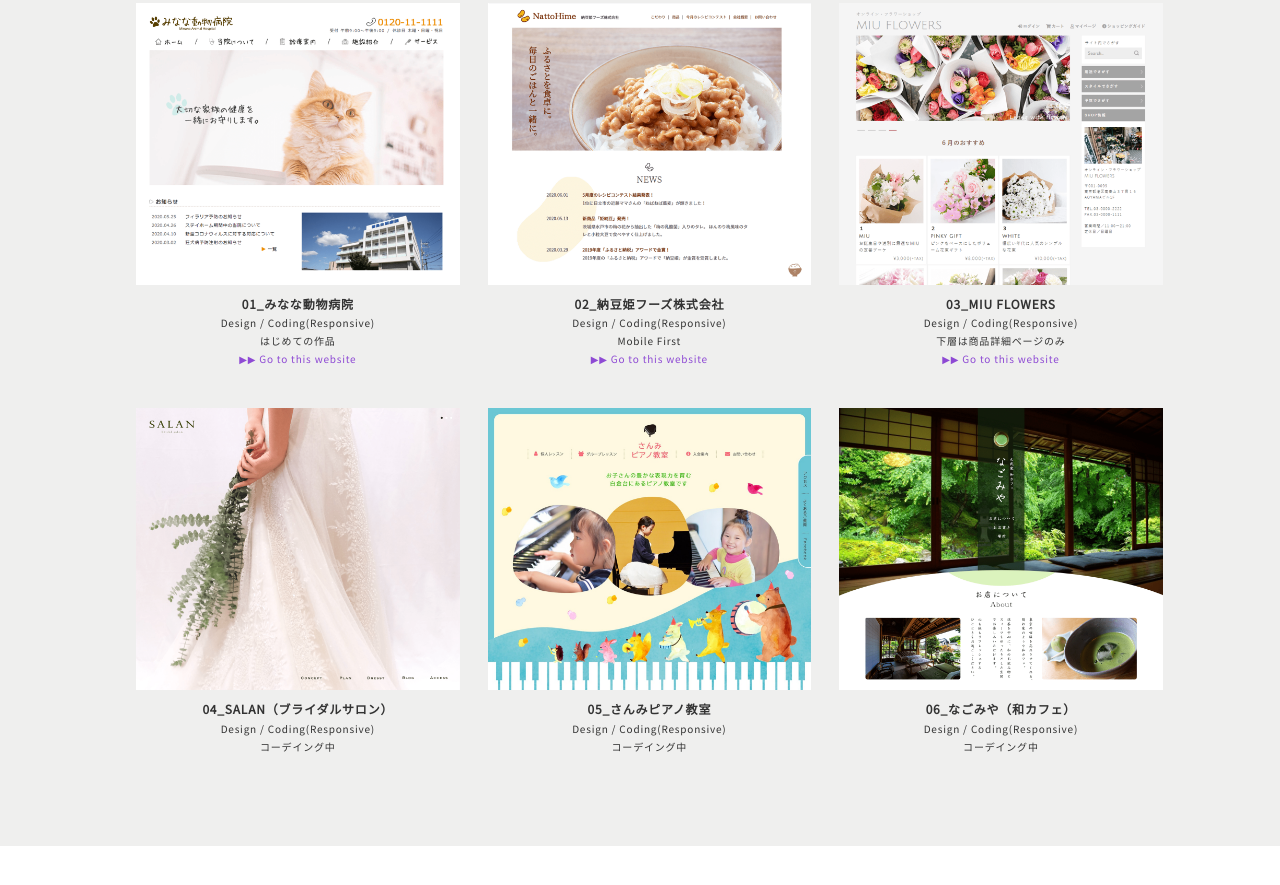
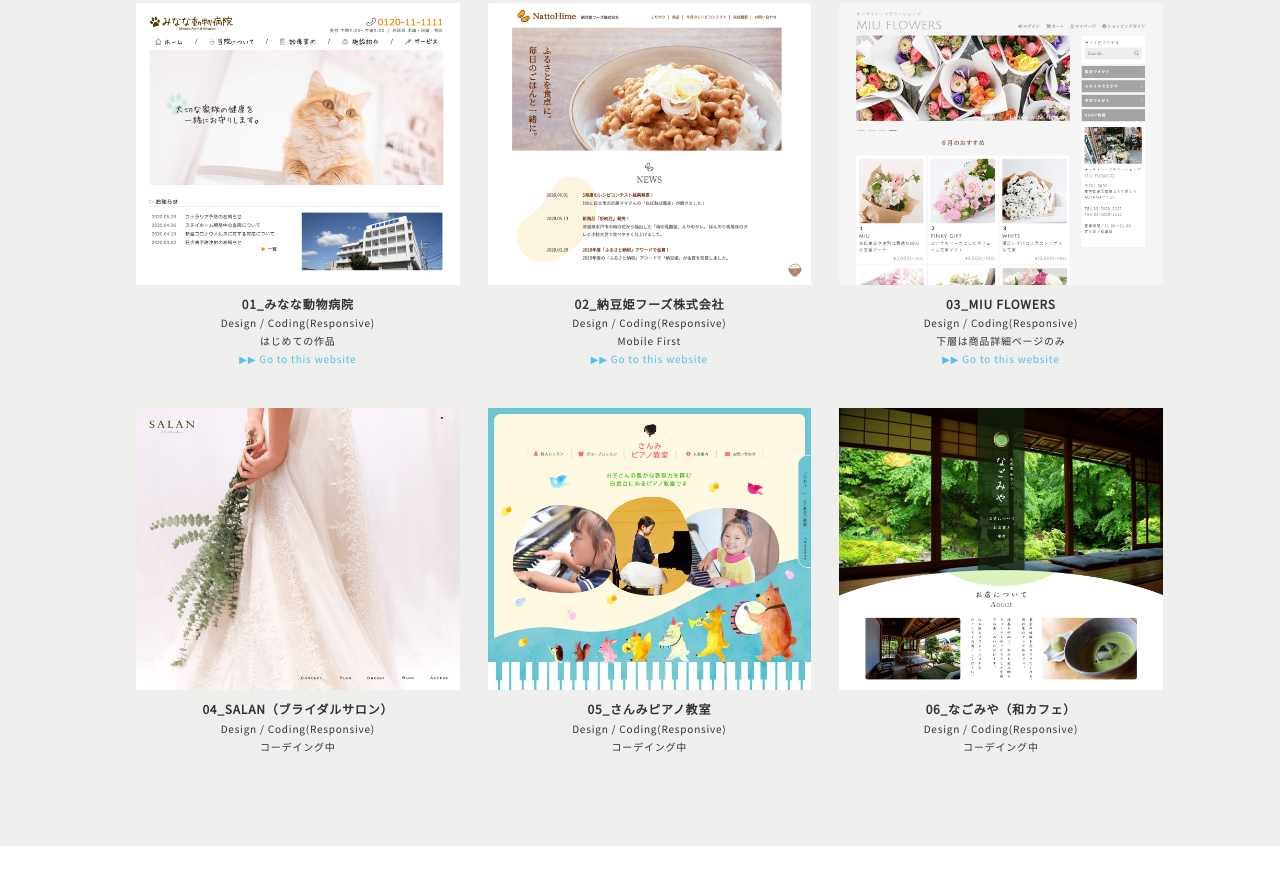
Before and after one commit to Violet773/Violet773.github.io, a plain HTML site: page index.html in a window 1280 px wide. Shown: the part 1555-2440 px from the top of the page. Drawn offline with nearby package versions, Linux system fonts and the light colour scheme; a web font is replaced by a local one.

Commit message:
change works color

```diff
--- a/css/style.css
+++ b/css/style.css
@@ -23,8 +23,8 @@ body {
 
 a {
   text-decoration: none;
-  color: #FC474C;
-  color: #8e4ad4;
+  /*color: #FC474C;*/
+  color: #59C0EB;
 }
 
 img {
```
